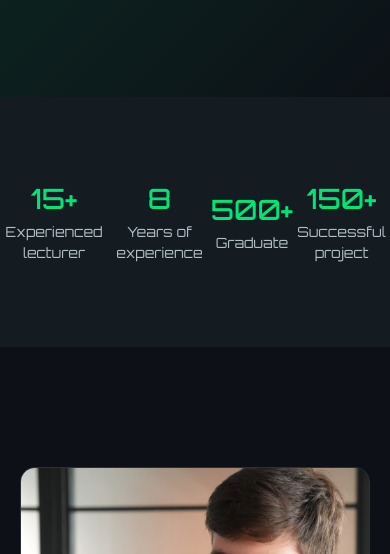
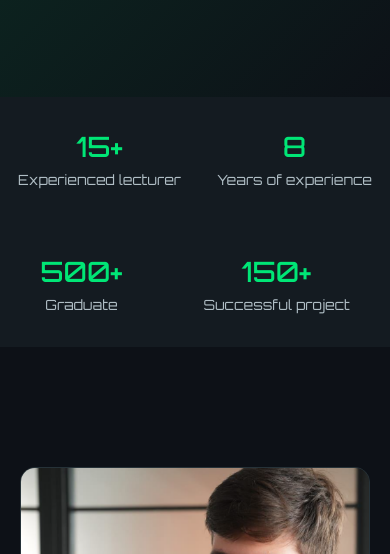
Before and after one commit to nika-dobo/academy-website, a plain HTML site: page teachers.html in a window 390 px wide. Shown: the part 290-844 px from the top of the page. Drawn offline with Linux system fonts and the light colour scheme.

Commit message:
Update style.css

```diff
--- a/style.css
+++ b/style.css
@@ -840,6 +840,7 @@ main {
   display: flex;
   justify-content: space-evenly;
   align-items: center;
+  flex-wrap: wrap;
 }
 
 .tec-sec-2 .info {
@@ -1555,6 +1556,10 @@ main {
     gap: 50px;
     justify-content: center;
     padding: 20px;
+  }
+
+  .tec-sec-2 {
+    justify-content: space-around;
   }
 
   .tec-sec-3 {
```
